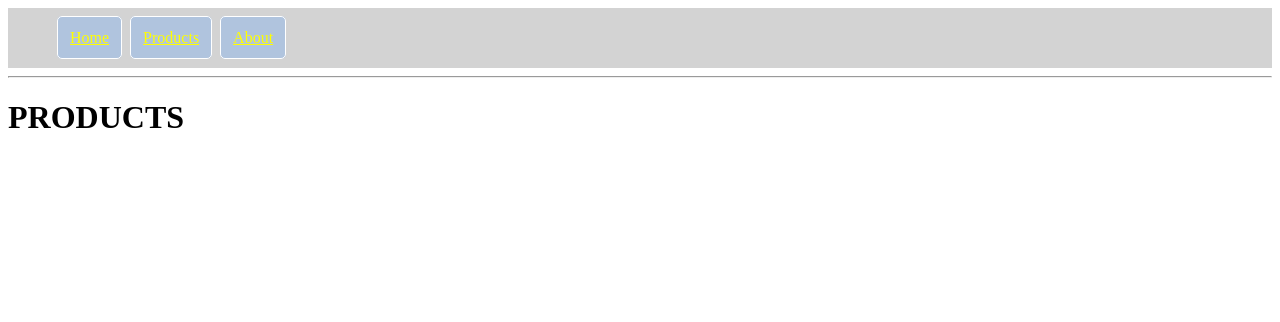
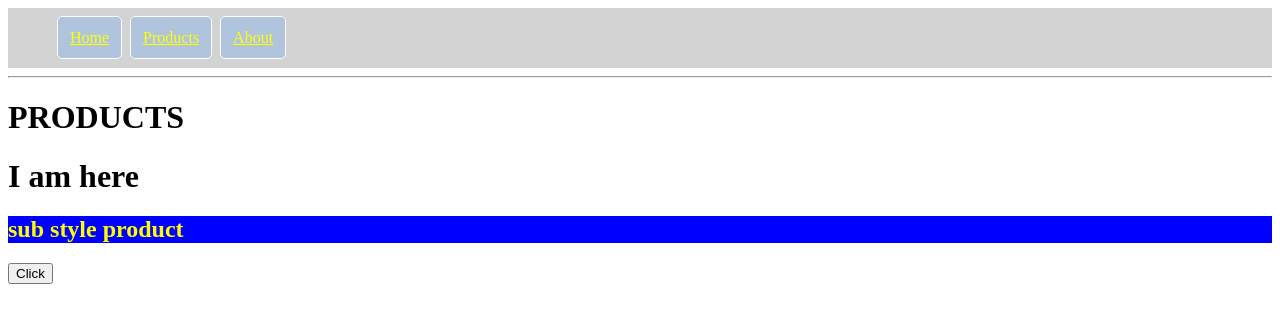
Before and after one commit to dhstudents/l20200706, a plain HTML site: page 20-spa/index.html in a window 1280 px wide. Both pictures are taken after a click on the link "Products". Drawn offline with Linux system fonts and the light colour scheme.

Commit message:
fix local script and style

```diff
--- /dev/null
+++ b/20-spa/components/about/about.component.css
@@ -0,0 +1,11 @@
+div div {
+    width: 800px;
+    height: 70vh;;
+    background-color: blanchedalmond;
+}
+
+
+h2 {
+    color: gold;
+    background-color: black;
+}
--- /dev/null
+++ b/20-spa/components/products/product.component.css
@@ -0,0 +1,4 @@
+h2 {
+    color: yellow;
+    background-color: blue;
+}
--- /dev/null
+++ b/20-spa/components/products/product.component.html
@@ -0,0 +1,3 @@
+<h1>I am here</h1>
+<h2>sub style product</h2>
+<button onclick="Go()">Click</button>
--- /dev/null
+++ b/20-spa/components/products/product.component.js
@@ -0,0 +1,3 @@
+function Go() {
+    alert("Hello product")
+}
--- a/20-spa/routes.js
+++ b/20-spa/routes.js
@@ -9,16 +9,21 @@ function home(outlet) {
 function products(outlet) {
     // alert("PROD")
     outlet.innerHTML = "<h1>PRODUCTS</h1>"
+    loadScript('./components/products/product.component.js')
+    loadStyle('./components/products/product.component.css')
+    loadContent('./components/products/product.component.html',outlet)
 }
 function about(outlet) {
     // alert("ABOUT")
+    loadScript('./components/about/about.component.js')
+    loadStyle('./components/about/about.component.css')
     outlet.innerHTML = "<h1>ABOUT</h1>"
     loadContent('./components/about/about.component.html', outlet)
+
     // fetch('./components/about/about.component.html')
     //     .then(response => response.text())
     //     .then(content => outlet.innerHTML += content)
 
-    loadScript('./components/about/about.component.js')
     // var scriptTag = document.createElement('script');
     // scriptTag.src = './components/about/about.component.js';
 
@@ -33,10 +38,47 @@ function loadContent(url, outlet) {
         .then(content => outlet.innerHTML += content)
 }
 
+
 function loadScript(url) {
-    var scriptTag = document.createElement('script');
+    const oldScript = document.querySelector('#dynamicScript')
+    oldScript?.remove();
+    const scriptTag = document.createElement('script');
+    scriptTag.id = "dynamicScript"
     scriptTag.src = url;
-    document.body.insertAdjacentElement('beforeend',scriptTag)
+    document.body.appendChild(scriptTag)
+    // document.body.insertAdjacentElement('beforeend',scriptTag)
 }
 
-export { home , products , about }
+function loadStyle(url) {
+    const oldScript = document.querySelector('#dynamicStylesheet')
+    oldScript?.remove();
+    let styleTag= document.createElement("link")
+    styleTag.setAttribute("rel", "stylesheet")
+    styleTag.setAttribute("id", "dynamicStylesheet")
+    styleTag.setAttribute("type", "text/css")
+    styleTag.setAttribute("href", url)
+    document.head.appendChild(styleTag)
+
+}
+
+
+
+export { home, products, about }
+
+
+
+// function loadjscssfile(filename, filetype){
+//     if (filetype=="js"){ //if filename is a external JavaScript file
+//      var fileref=document.createElement('script')
+//      fileref.setAttribute("type","text/javascript")
+//      fileref.setAttribute("src", filename)
+//     }
+//     else if (filetype=="css"){ //if filename is an external CSS file
+//      var fileref=document.createElement("link")
+//      fileref.setAttribute("rel", "stylesheet")
+//      fileref.setAttribute("type", "text/css")
+//      fileref.setAttribute("href", filename)
+//     }
+//     if (typeof fileref!="undefined")
+//      document.getElementsByTagName("head")[0].appendChild(fileref)
+//    }
```
Also changed, not shown: 20-spa/components/about/about.component.html (+1 -8 lines), 1 other file.
